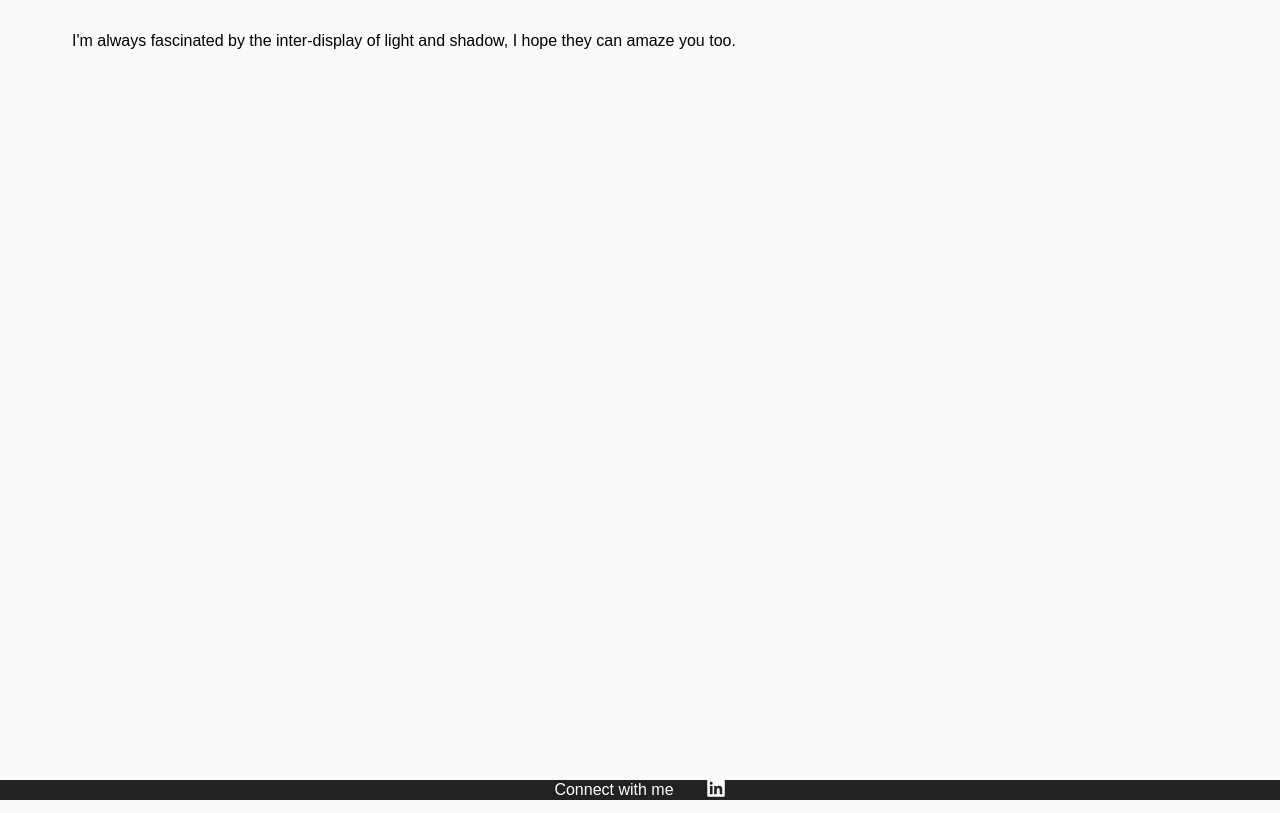
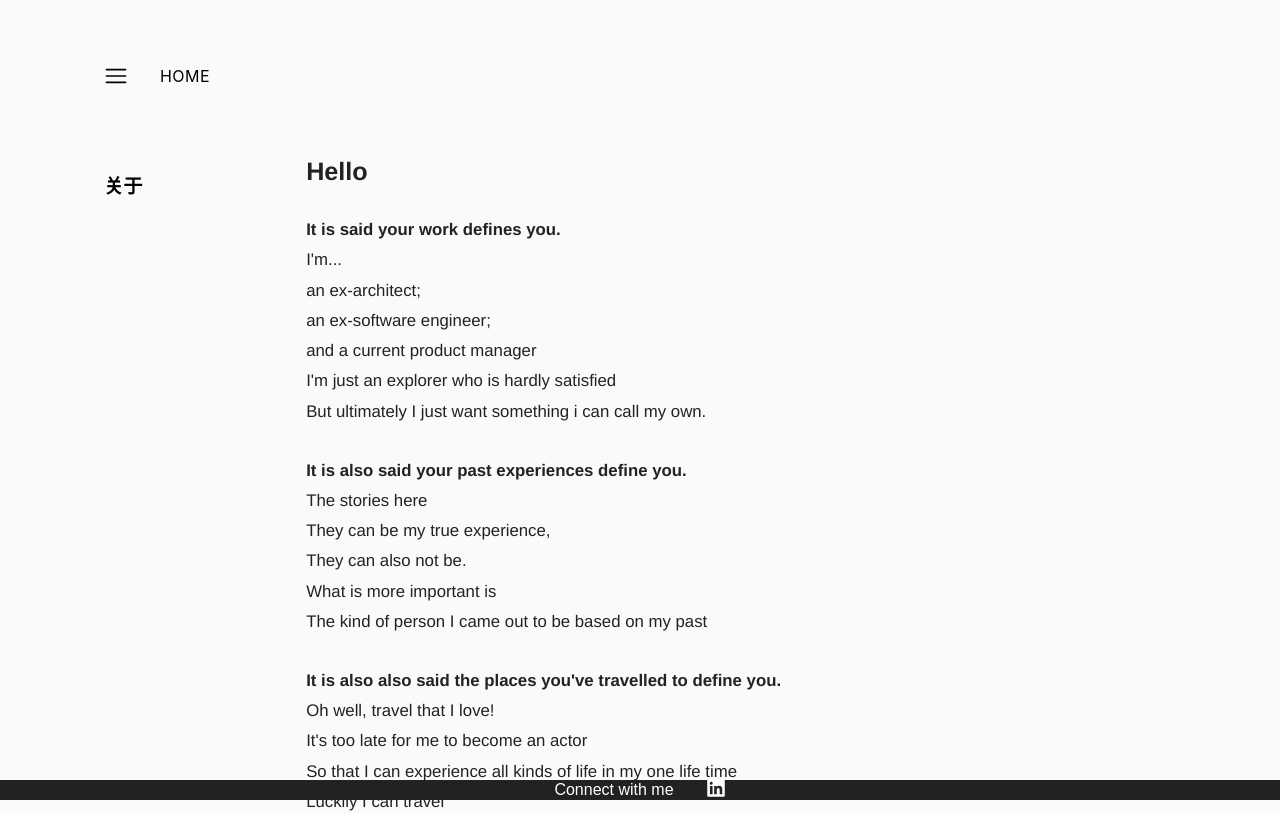
Before and after one commit to 1-Yijia/mysite, a React (Create React App) app: page /about in a window 1280 px wide. Shown: the top 813 px of the page. Built offline with nearby package versions, Linux system fonts and the light colour scheme.

Commit message:
Add about page

```diff
--- /dev/null
+++ b/src/pages/about/about.css
@@ -0,0 +1,22 @@
+.about-content {
+  font-family: 'Helvetica Neue', 'Segoe UI', Roboto, sans-serif;
+  font-size: 1.05rem;
+  line-height: 1.8;
+  color: #222;
+  max-width: 720px;
+  padding: 4rem 2rem;
+  white-space: pre-line;
+}
+
+.about-content p {
+  margin: 0;
+}
+
+.about-content p + p {
+  margin-top: 0.4rem;
+}
+
+.about-content p:empty {
+  display: block;
+  margin-top: 1.8rem;
+}
--- a/src/pages/about/about.js
+++ b/src/pages/about/about.js
@@ -1,8 +1,63 @@
 import React from "react";
-export default function About() {
+import SharedSectionLayout from "../../components/SharedSectionLayout";
+import Sidebar from "../../components/Sidebar";
+import "./about.css"
+
+export default function AboutPage() {
+  const sidebar = (
+    <Sidebar
+      title="关于"
+      variant="minimal"
+      links={[]}
+      currentId={null}
+      basePath="/about"
+    />
+  );
+
   return (
-    <div className="container">
-      <div style={{ padding: "2rem" }}>I'm always fascinated by the inter-display of light and shadow, I hope they can amaze you too.
+    <SharedSectionLayout sidebar={sidebar}>
+      <div className="about-content">
+        <h2>Hello</h2>
+        <p>
+          <strong>It is said your work defines you.</strong><br />
+          I'm...<br />
+          an ex-architect;<br />
+          an ex-software engineer;<br />
+          and a current product manager<br />
+          I'm just an explorer who is hardly satisfied<br />
+          But ultimately I just want something i can call my own.<br />
+        </p>
+        <p></p>
+        <p>
+        <strong>It is also said your past experiences define you.</strong><br />
+        The stories here<br />
+        They can be my true experience,<br />
+        They can also not be.<br />
+        What is more important is<br />
+        The kind of person I came out to be based on my past<br />
+        </p>
+        <p></p>
+        <p>
+        <strong>It is also also said the places you've travelled to define you.</strong><br />
+        Oh well, travel that I love!<br />
+        It's too late for me to become an actor<br />
+        So that I can experience all kinds of life in my one life time<br />
+        Luckily I can travel<br />
+        To walk through paths others have been on<br />
+        To see sceneries others have seen<br />
+        To experience, to live, vicariously, to all the distant yet familiar places<br />
+        </p>
+        <p></p>
+        <p>
+        Since I was very young<br />
+        I knew that I wanted a life that is dramatic, vast and magnificent<br />
+        Life surely doesn't fail to impress on the ups and downs part<br />
+        While I still want success in the secular sense<br />
+        I also come to appreciate the simple aspects of life<br />
+        Regardless, keep exploring, keep learning and keep growing<br />
+        <strong>A wondeful life awaits</strong><br />
+        </p>
       </div>
-    </div>);
+    </SharedSectionLayout>
+  );
 }
```
